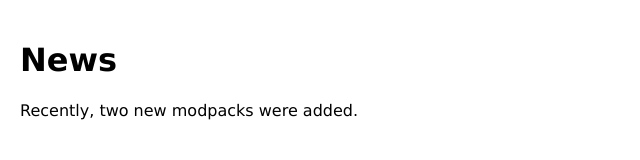
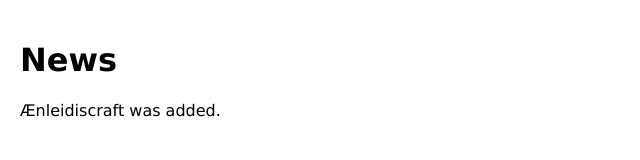
Before and after one commit to Prime266/prime266.github.io, a plain HTML site: page news.html in a window 1280 px wide. Shown: the whole page, without its empty margins (0-640 px from the left). Drawn offline with Linux system fonts and the light colour scheme.

Commit message:
Update news.html

```diff
--- a/news.html
+++ b/news.html
@@ -15,6 +15,6 @@ body {
 <body>
 <!-- Note: Java's web renderer is pretty bad so you cannot get too fancy -->
 <h1>News</h1>
-<p>Recently, two new modpacks were added.</p>
+<p>Ænleidiscraft was added.</p>
 </body>
 </html>
```
